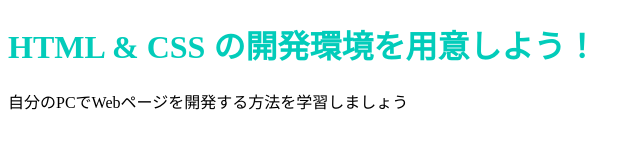
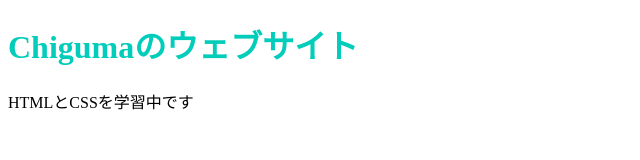
Before and after one commit to chiguma/chiguma.github.io, a plain HTML site: page index.html in a window 1280 px wide. Shown: the whole page, without its empty margins (0-640 px from the left). Drawn offline with Linux system fonts and the light colour scheme.

Commit message:
Update index.html

```diff
--- a/index.html
+++ b/index.html
@@ -6,7 +6,7 @@
     <link rel="stylesheet" href="stylesheet.css">
   </head>
   <body>
-    <h1 class="title">HTML & CSS の開発環境を用意しよう！</h1>
-    <p>自分のPCでWebページを開発する方法を学習しましょう</p>
+    <h1 class="title">Chigumaのウェブサイト</h1>
+    <p>HTMLとCSSを学習中です</p>
   </body>
 </html>
```
